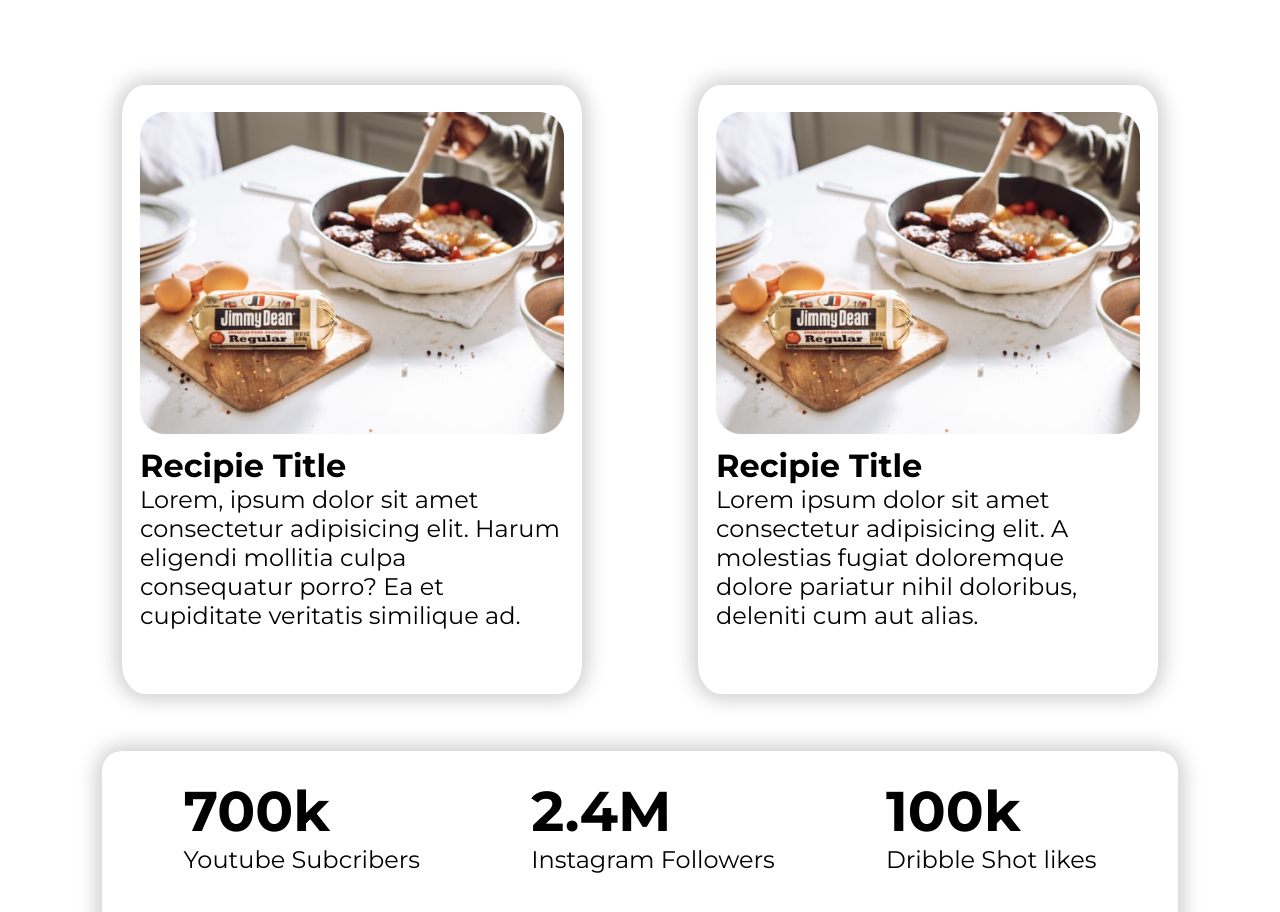
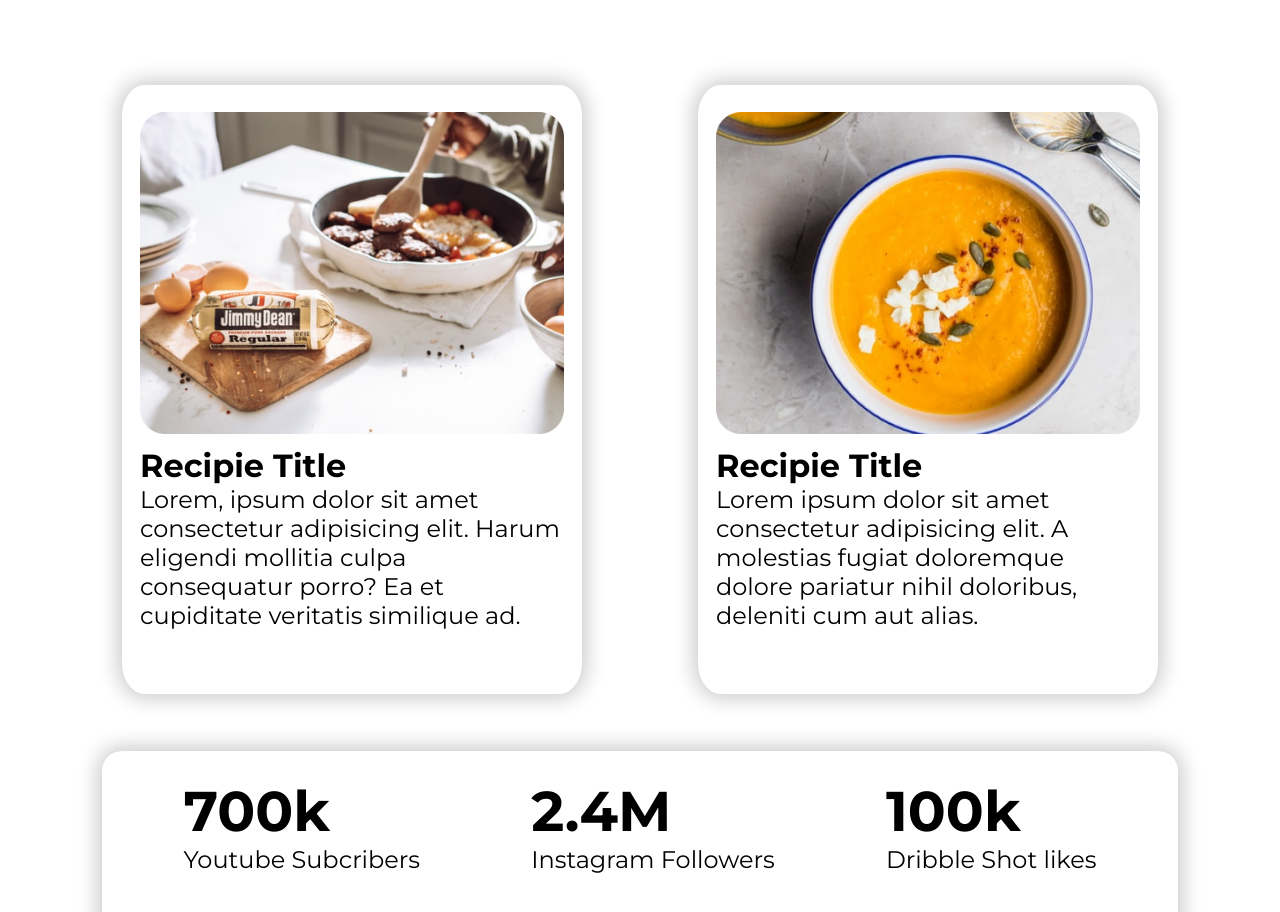
Before and after one commit to rawfoon/eat-healthy, a plain HTML site: page index.html in a window 1280 px wide. Shown: the part 1630-2542 px from the top of the page. Drawn offline with Linux system fonts and the light colour scheme; files whose address does not match are found by name.

Commit message:
Update index.html

```diff
--- a/index.html
+++ b/index.html
@@ -78,7 +78,7 @@
             </div>
             <div class="half-width">
                 <div class="item-card">
-                    <img src="images/food/Project Cover.jpg" alt="">
+                    <img src="images/food/Project-Cover.png" alt="">
 
                     <h1>Recipie Title</h1>
                     <p>Lorem ipsum dolor sit amet consectetur adipisicing elit. A molestias fugiat doloremque dolore pariatur nihil doloribus, deleniti cum aut alias.</p>
```
